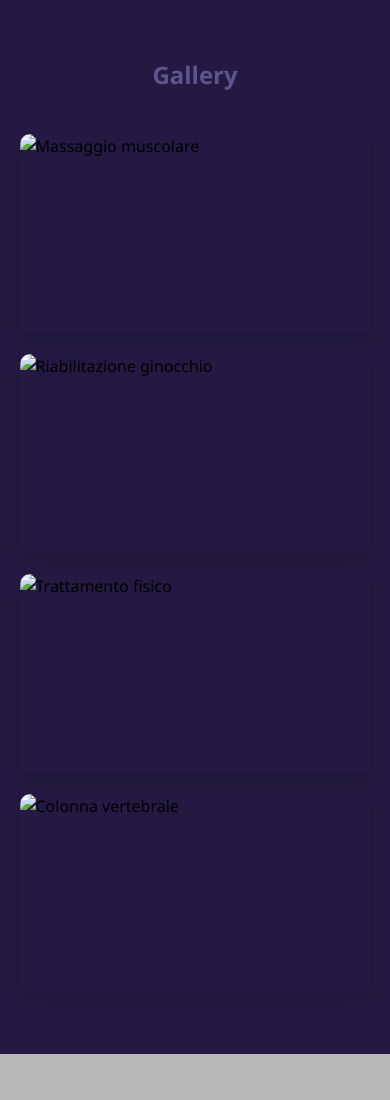
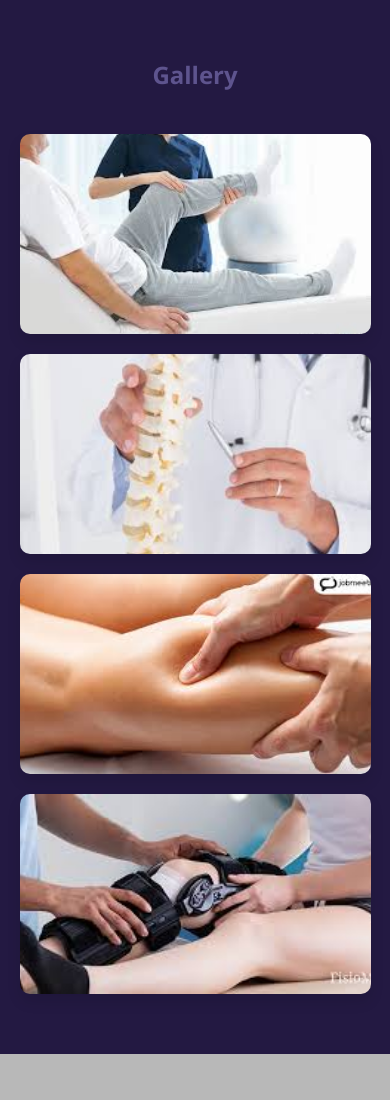
Before and after one commit to velendev/aurora, a plain HTML site: page index.html in a window 390 px wide. Shown: the part 520-1620 px from the top of the page. Drawn offline with Linux system fonts and the light colour scheme; the site is published under a folder, as on GitHub Pages, so addresses that start at the root find nothing.

Commit message:
Fix hamburger

```diff
--- a/css/style.css
+++ b/css/style.css
@@ -191,7 +191,8 @@ li a:hover {
     border-radius: 10px;
   }
 
-  #menu-toggle:checked + .hamburger + .navbar ul {
+  #menu-toggle:checked ~ ul {
     display: flex;
   }
+
 }
--- a/index.html
+++ b/index.html
@@ -38,10 +38,10 @@
     <div class="container">
       <h2>Gallery</h2>
       <div class="gallery-grid">
-        <img src="/download.jfif" alt="Massaggio muscolare">
-        <img src="/images (1).jfif" alt="Riabilitazione ginocchio">
-        <img src="/images (2).jfif" alt="Trattamento fisico">
-        <img src="/images.jfif" alt="Colonna vertebrale">
+        <img src="./download.jfif" alt="Massaggio muscolare">
+        <img src="./images (1).jfif" alt="Riabilitazione ginocchio">
+        <img src="./images (2).jfif" alt="Trattamento fisico">
+        <img src="./images.jfif" alt="Colonna vertebrale">
       </div>
     </div>
   </section>
```
